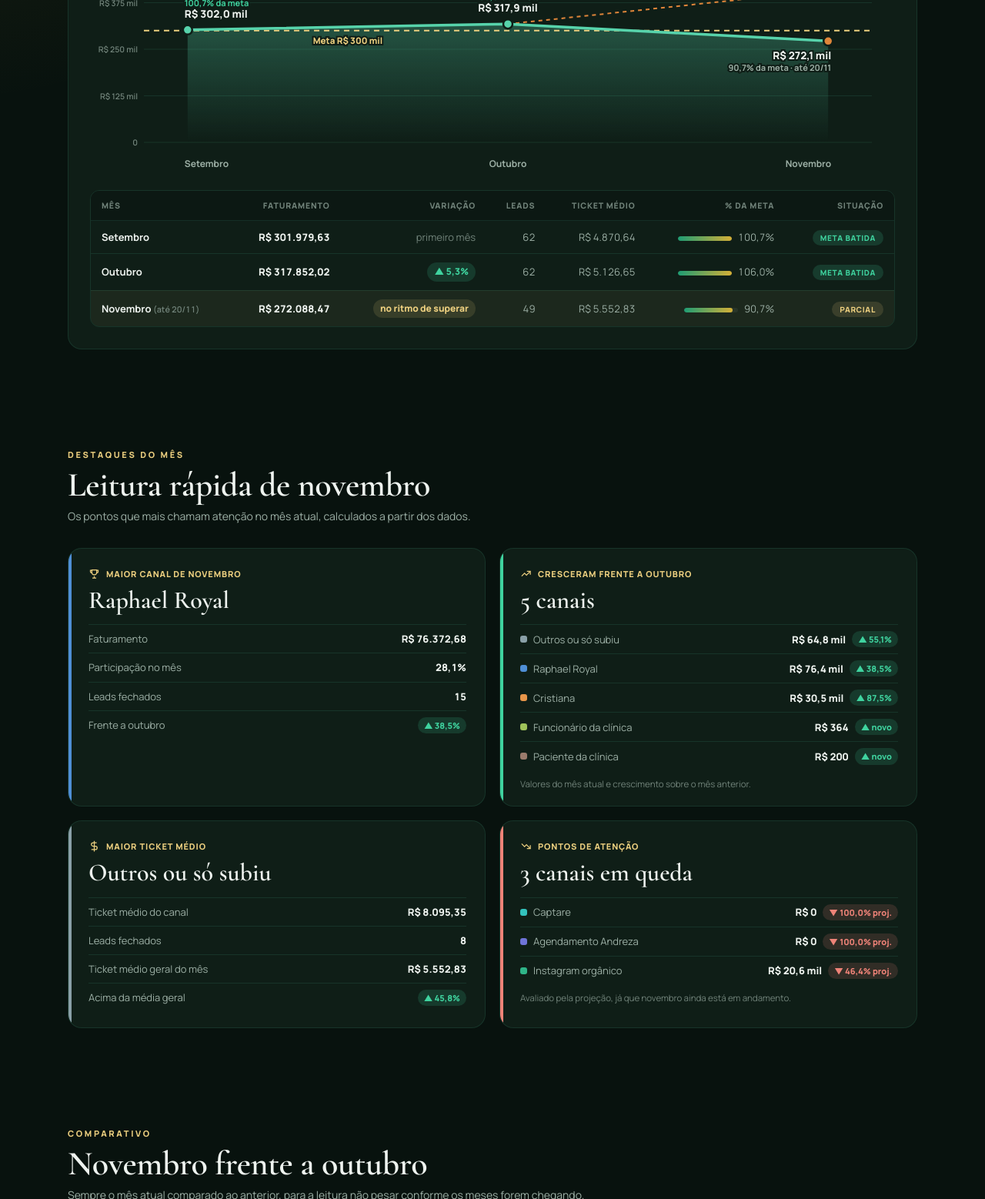
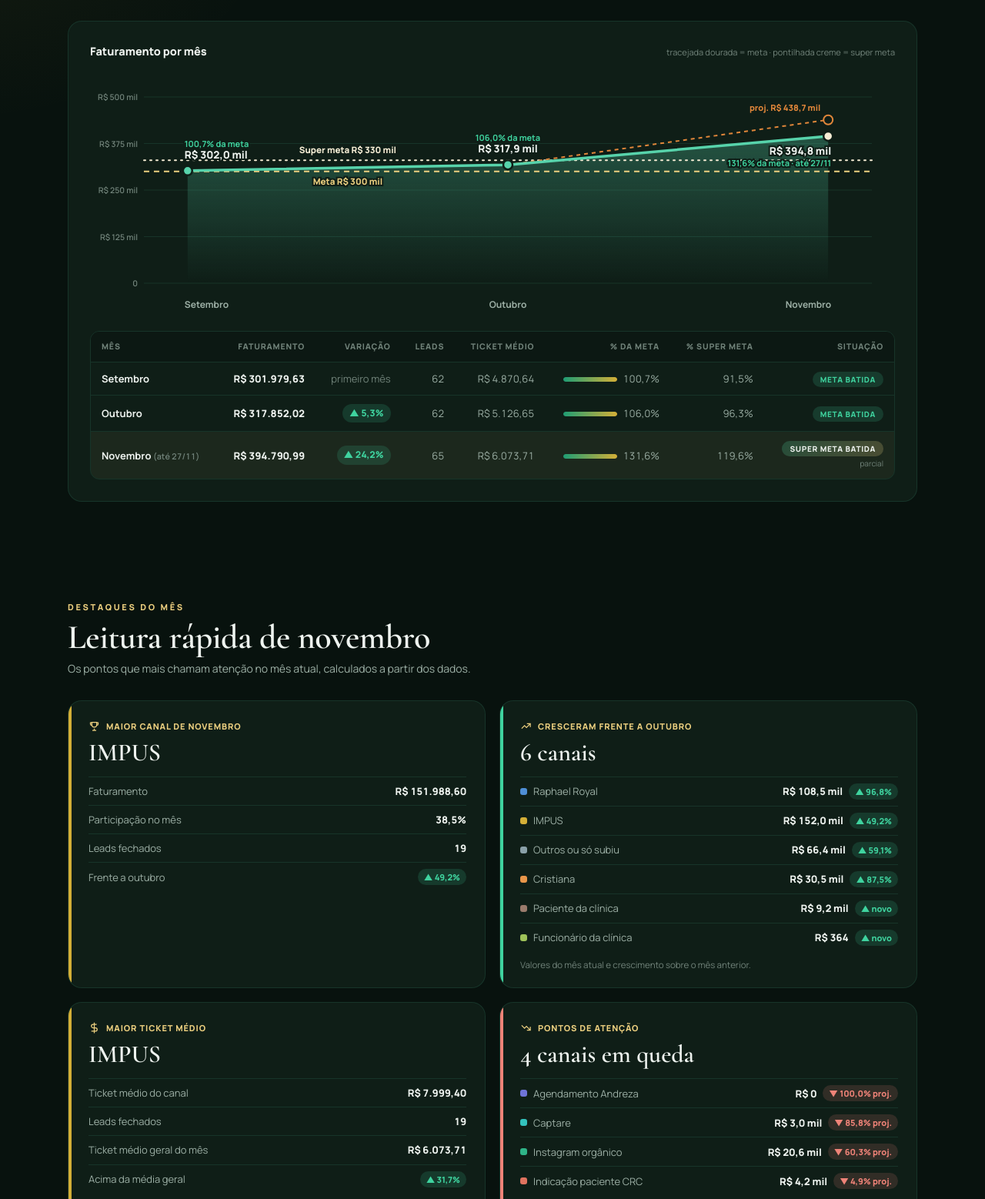
Before and after one commit to ricardotaira7/Royal-Dashbord-Faturamento, a plain HTML site: page index.html in a window 1280 px wide. Shown: the part 628-2186 px from the top of the page at 77% size. Drawn offline with nearby package versions, Linux system fonts and the light colour scheme.

Commit message:
Revise lead metrics and projections for November
Updated lead data and metrics for November, adjusted projections and meta calculations.

```diff
--- a/index.html
+++ b/index.html
@@ -349,6 +349,17 @@ h1,h2,h3{font-family:'Cormorant Garamond',serif}
 .cm .row b{text-align:right;font-variant-numeric:tabular-nums}
 .cm .nums{display:flex;justify-content:space-between;font-size:12px;color:var(--text-dim);margin-top:8px;gap:8px;flex-wrap:wrap}
 .cm .nums b{color:var(--accent)}
+.cm .bar.mk{position:relative;overflow:visible}
+.cm .bar.mk em{position:absolute;top:-4px;bottom:-4px;width:2px;margin-left:-1px;background:var(--gold);border-radius:2px}
+.cm .mrow{display:flex;justify-content:space-between;gap:10px;font-size:12.5px;color:var(--text-dim);margin-top:8px;padding-top:8px;border-top:1px solid var(--line-soft)}
+.tbl .stp{display:block;font-size:10px;color:var(--text-faint);margin-top:3px;text-align:inherit}
+.cm .mrow .ok{color:var(--brand);font-weight:700}
+.cm .mrow b{color:var(--accent)}
+.hero .recb{display:flex;align-items:center;gap:14px;flex-wrap:wrap;margin-top:18px;padding:14px 18px;border-radius:var(--radius);border:1px solid color-mix(in srgb,var(--gold) 55%,transparent);background:linear-gradient(100deg,color-mix(in srgb,var(--gold) 16%,transparent),color-mix(in srgb,var(--brand) 8%,transparent));max-width:860px;animation:rise 1.2s var(--ease) both}
+.hero .recb:empty{display:none}
+.hero .recb .tr{color:var(--gold);line-height:0}
+.hero .recb strong{display:block;font-size:12px;letter-spacing:.12em;text-transform:uppercase;color:var(--gold)}
+.hero .recb span{font-size:14px;color:var(--text)}
 @media(max-width:760px){.cmeta{grid-template-columns:1fr}}
 .bl{display:flex;flex-direction:column;gap:14px}
 .bl-row{display:grid;grid-template-columns:180px 1fr 150px;gap:14px;align-items:center}
@@ -408,6 +419,7 @@ h1,h2,h3{font-family:'Cormorant Garamond',serif}
   </div>
   <h1>Faturamento de Leads <em>mês a mês</em></h1>
   <p class="sub" id="heroSub"></p>
+  <div class="recb" id="heroRec"></div>
 </section>
 
 <!-- 1. EVOLUÇÃO DOS MESES -->
@@ -539,27 +551,27 @@ const META_MES=300000, SUPER_MES=330000, ANO=2026;
 const MESES=[
   {k:'set', nome:'Setembro', abr:'Set', cor:'--c-set', dias:30, apurados:30},
   {k:'out', nome:'Outubro',  abr:'Out', cor:'--c-out', dias:31, apurados:31, corte:'31/10'},
-  {k:'nov', nome:'Novembro', abr:'Nov', cor:'--c-nov', dias:30, apurados:20, corte:'20/11'}
+  {k:'nov', nome:'Novembro', abr:'Nov', cor:'--c-nov', dias:30, apurados:27, corte:'27/11'}
 ];
 /* Cristiana reúne "Agendamento Cristiana" (setembro) e "Indicação Cristiana" (outubro em diante).
    "Indicação de paciente" = Indicação paciente CRC. semConv = fora da taxa de conversão. */
 const ORIGENS=[
-  {k:'IMPUS',                  c:'--o-impus',     m:{set:{v:83849.96,q:14}, out:{v:101837.07,q:16}, nov:{v:75061.58,q:12}}, cp:{out:40,nov:40}},
-  {k:'Instagram orgânico',     c:'--o-org', hl:1, m:{set:{v:64483.81,q:12}, out:{v:57666.50,q:9},   nov:{v:20621.38,q:5}},  cp:{out:18,nov:13}},
-  {k:'Raphael Royal',          c:'--o-raphael',   m:{set:{v:40586.74,q:11}, out:{v:55136.42,q:10},  nov:{v:76372.68,q:15}}, cp:{out:34,nov:36}},
+  {k:'IMPUS',                  c:'--o-impus',     m:{set:{v:83849.96,q:14}, out:{v:101837.07,q:16}, nov:{v:151988.60,q:19}}, cp:{out:40,nov:53}},
+  {k:'Instagram orgânico',     c:'--o-org', hl:1, m:{set:{v:64483.81,q:12}, out:{v:57666.50,q:9},   nov:{v:20621.38,q:5}},  cp:{out:18,nov:22}},
+  {k:'Raphael Royal',          c:'--o-raphael',   m:{set:{v:40586.74,q:11}, out:{v:55136.42,q:10},  nov:{v:108488.18,q:21}}, cp:{out:34,nov:61}},
   {k:'Google site',            c:'--o-google',    m:{set:{v:27952.10,q:2},  out:{v:0,q:0},          nov:{v:0,q:0}},        cp:{out:5,nov:0}},
-  {k:'Outros ou só subiu',     c:'--o-outros',    m:{set:{v:24059.70,q:8},  out:{v:41744.62,q:10},  nov:{v:64762.83,q:8}},  cp:{out:1,nov:0}, semConv:1},
-  {k:'Indicação paciente CRC', c:'--o-crc',       m:{set:{v:21855.00,q:2},  out:{v:4928.40,q:1},    nov:{v:4219.00,q:1}},  cp:{out:6,nov:6}},
-  {k:'Captare',                c:'--o-captare',   m:{set:{v:19364.72,q:5},  out:{v:23475.70,q:4},   nov:{v:0,q:0}},        cp:{out:6,nov:2}},
+  {k:'Outros ou só subiu',     c:'--o-outros',    m:{set:{v:24059.70,q:8},  out:{v:41744.62,q:10},  nov:{v:66422.83,q:9}},  cp:{out:1,nov:1}, semConv:1},
+  {k:'Indicação paciente CRC', c:'--o-crc',       m:{set:{v:21855.00,q:2},  out:{v:4928.40,q:1},    nov:{v:4219.00,q:1}},  cp:{out:6,nov:8}},
+  {k:'Captare',                c:'--o-captare',   m:{set:{v:19364.72,q:5},  out:{v:23475.70,q:4},   nov:{v:3000.00,q:1}},  cp:{out:6,nov:3}},
   {k:'Cristiana',              c:'--o-cristiana', m:{set:{v:17482.60,q:5},  out:{v:16263.31,q:9},   nov:{v:30487.00,q:6}}},
   {k:'Agendamento Andreza',    c:'--o-andreza',   m:{set:{v:2000.00,q:2},   out:{v:16800.00,q:3},   nov:{v:0,q:0}}},
   {k:'Indicação Doutor Caio',  c:'--o-caio',      m:{set:{v:345.00,q:1},    out:{v:0,q:0},          nov:{v:0,q:0}}},
   {k:'Funcionário da clínica', c:'--o-func',     m:{nov:{v:364.00,q:1}}},
-  {k:'Paciente da clínica',    c:'--o-pac',      m:{nov:{v:200.00,q:1}}},
+  {k:'Paciente da clínica',    c:'--o-pac',      m:{nov:{v:9200.00,q:2}}},
 ];
-const FDS={out:{n:19,resp:'Verônica Cristina'},nov:{n:22,resp:'Verônica Cristina'}};
-const CMETA={nov:120}; /* meta mensal de comparecimentos */
-const CRC={nov:[['Juliana',47],['Alisson',28]]}; /* comparecimentos por atendente do CRC */ /* comparecimentos agendados para finais de semana */
+const FDS={out:{n:19,resp:'Verônica Cristina'},nov:{n:35,resp:'Verônica Cristina'}};
+const CMETA={nov:[120,141]}; /* meta mensal de comparecimentos */
+const CRC={nov:[['Juliana',66],['Alisson',45],['Verônica',2]]}; /* comparecimentos por atendente do CRC */ /* comparecimentos agendados para finais de semana */
 
 /* ==================== DERIVADOS ==================== */
 const M=Object.fromEntries(MESES.map(m=>[m.k,m]));
@@ -717,7 +729,7 @@ function fatLine(){
 function mesTable(){
   const rows=MESES.map((m,i)=>{
     const v=totV(m.k),q=totQ(m.k),tk=q?v/q:0,pm=v/META_MES*100,p=isParc(m),prev=i?MESES[i-1]:null;
-    const st=p?'<span class="st parc">Parcial</span>':(v>=SUPER_MES?'<span class="st sup">Super meta batida</span>':(pm>=100?'<span class="st ok">Meta batida</span>':'<span class="st nok">Abaixo da meta</span>'));
+    const st=p?(v>=SUPER_MES?'<span class="st sup">Super meta batida</span><small class="stp">parcial</small>':pm>=100?'<span class="st ok">Meta batida</span><small class="stp">parcial</small>':'<span class="st parc">Parcial</span>'):(v>=SUPER_MES?'<span class="st sup">Super meta batida</span>':(pm>=100?'<span class="st ok">Meta batida</span>':'<span class="st nok">Abaixo da meta</span>'));
     const vr=prev?chip(totV(prev.k),v,p,projV(m.k)):'<span style="color:var(--text-faint)">primeiro mês</span>';
     return `<tr class="${m===ATUAL?'cur':''}"><td class="m">${m.nome}${p?` <small style="color:var(--text-faint);font-weight:600">(até ${m.corte})</small>`:''}</td><td><b>${brl(v)}</b></td><td>${vr}</td><td>${nf0(q)}</td><td>${brl(tk)}</td><td><span class="minibar"><i style="width:${Math.min(pm,100).toFixed(1)}%"></i></span>${pct(pm)}</td>${SUP_ON?`<td>${pct(v/SUPER_MES*100)}</td>`:''}<td>${st}</td></tr>`;
   }).join('');
@@ -842,10 +854,14 @@ function renderTexts(){
   const corte=isParc(ATUAL)?` · ${low(ATUAL.nome)} parcial, dados até ${ATUAL.corte}/${ANO}`:'';
   $('heroDt').textContent=`${periodo} de ${ANO}${corte}`;
   const batidas=MESES.filter(m=>!isParc(m)&&totV(m.k)>=META_MES).length, fech=MESES.filter(m=>!isParc(m)).length;
-  const sups=MESES.filter(m=>!isParc(m)&&totV(m.k)>=SUPER_MES).length;
-  let sub=`Evolução do faturamento por origem do lead. Meta mensal de R$ 300 mil, batida em ${batidas} de ${fech} ${fech===1?'mês fechado':'meses fechados'}${SUP_ON?`; super meta de R$ 330 mil batida em ${sups}`:''}. `;
+  const sups=MESES.filter(m=>totV(m.k)>=SUPER_MES).length;
+  let sub=`Evolução do faturamento por origem do lead. Meta mensal de R$ 300 mil, batida em ${batidas} de ${fech} ${fech===1?'mês fechado':'meses fechados'}${SUP_ON?`; super meta de R$ 330 mil alcançada em ${joinPt(MESES.filter(m=>totV(m.k)>=SUPER_MES).map(m=>low(m.nome)))}`:''}. `;
   sub+=isParc(ATUAL)?(POUCOS(ATUAL)?`${ATUAL.nome} começou com ${brl(totV(ATUAL.k))} em ${ATUAL.apurados} dias (${pct(totV(ATUAL.k)/META_MES*100)} da meta).`:`${ATUAL.nome} segue em andamento, com projeção de ${milK(projV(ATUAL.k))}.`):`${ATUAL.nome} fechou em ${brl(totV(ATUAL.k))}, ${pct(totV(ATUAL.k)/META_MES*100)} da meta.`;
   $('heroSub').textContent=sub;
+  { const prev=MESES.slice(0,-1); let h='';
+    if(prev.length){ const best=prev.reduce((a,m)=>totV(m.k)>totV(a.k)?m:a), at=totV(ATUAL.k), bv=totV(best.k);
+      if(at>bv){ h=`<div class="tr" aria-hidden="true"><svg viewBox="0 0 24 24" width="30" height="30" fill="none" stroke="currentColor" stroke-width="1.8" stroke-linecap="round" stroke-linejoin="round"><path d="M8 21h8M12 17v4M7 4h10v5a5 5 0 0 1-10 0V4z"/><path d="M17 5h3v2a3 3 0 0 1-3 3M7 5H4v2a3 3 0 0 0 3 3"/></svg></div><div><strong>Recorde de faturamento</strong><span>${ATUAL.nome} é o melhor mês da série: ${brl(at)}${isParc(ATUAL)?` até ${ATUAL.corte}`:''}, ${pct((at/bv-1)*100)} acima do recorde anterior (${low(best.nome)}, ${brl(bv)})${at>=SUPER_MES?', com a super meta de R$ 330 mil batida':at>=META_MES?', com a meta batida':''}.</span></div>`; } }
+    $('heroRec').innerHTML=h; }
   $('fatRec').textContent=SUP_ON?'tracejada dourada = meta · pontilhada creme = super meta':'linha dourada = meta';
   $('colsRec').textContent=SUP_ON?'meta e super meta':'com linha de meta';
   $('metaH2').textContent=SUP_ON?'Meta e super meta':'Atingimento da meta';
@@ -947,7 +963,7 @@ function gauge(){
   const [mx1,my1]=rp(R-sw/2-4,fMeta),[mx2,my2]=rp(R+sw/2+6,fMeta);
   const fSup=SUPER_MES/META_MES*100/sc,[sx1,sy1]=rp(R-sw/2-4,fSup),[sx2,sy2]=rp(R+sw/2+6,fSup),[stx,sty]=rp(R+sw/2+20,fSup);
   let pj='';
-  if(p&&!POUCOS(M[mk])){const fp=Math.min(projV(mk)/META_MES*100,sc)/sc,[px1,py1]=rp(R-sw/2-2,fp),[px2,py2]=rp(R+sw/2+2,fp),[tx,ty]=rp(R+sw/2+16,fp);
+  if(p&&!POUCOS(M[mk])&&projV(mk)/META_MES*100<sc){const fp=Math.min(projV(mk)/META_MES*100,sc)/sc,[px1,py1]=rp(R-sw/2-2,fp),[px2,py2]=rp(R+sw/2+2,fp),[tx,ty]=rp(R+sw/2+16,fp);
     pj=`<line x1="${px1.toFixed(1)}" y1="${py1.toFixed(1)}" x2="${px2.toFixed(1)}" y2="${py2.toFixed(1)}" stroke="${cssv('--c-out')}" stroke-width="3" stroke-linecap="round"/><text x="${tx.toFixed(1)}" y="${(ty-2).toFixed(1)}" text-anchor="middle" fill="${cssv('--c-out')}" font-size="11" font-weight="800" font-family="${FONT}">Projeção</text>`;}
   el.innerHTML=`<svg viewBox="0 0 ${W} ${H}" role="img" aria-label="Medidor de meta: ${pct(pm)}">
     <defs><linearGradient id="gg-${mk}" x1="0" y1="0" x2="1" y2="0"><stop offset="0" stop-color="${cssv('--green')}"/><stop offset="1" stop-color="${cssv('--gold')}"/></linearGradient></defs>
@@ -991,15 +1007,15 @@ function metaMonth(){
 }
 function renderRitmo(){
   const box=$('ritmoBox'), m=ATUAL, tv=totV(m.k), D=m.dias;
-  const row=(lab,v,mx,col)=>`<div class="mm-row"><div class="lbl">${lab}</div><div class="mm-wrap"><div class="mm-track"><div class="mm-fill" style="--w:${(v/mx*100).toFixed(1)}%;background:${col}"></div></div></div><div class="mm-val">${milK1(v)}/dia</div></div>`;
+  const row=(lab,v,mx,col,ok)=>`<div class="mm-row"><div class="lbl">${lab}</div><div class="mm-wrap"><div class="mm-track"><div class="mm-fill" style="--w:${ok?0:(v/mx*100).toFixed(1)}%;background:${col}"></div></div></div><div class="mm-val"${ok?' style="color:var(--brand)"':''}>${ok?'✓ batida':milK1(v)+'/dia'}</div></div>`;
   if(isParc(m)){
     const d=m.apurados,rest=D-d,media=tv/d,necM=rest>0?Math.max(0,META_MES-tv)/rest:0,necS=rest>0?Math.max(0,SUPER_MES-tv)/rest:0,proj=projV(m.k),mx=Math.max(media,necM,SUP_ON?necS:0);
-    const msg=!SUP_ON?(media>=necM?'O ritmo atual já é suficiente para bater a meta.':`Para bater a meta, o ritmo diário precisa subir <b>${pct((necM/media-1)*100)}</b>.`):media>=necS?'O ritmo atual já é suficiente para bater a meta e a super meta.':(media>=necM?`O ritmo atual bate a meta; para a super meta, precisa subir <b>${pct((necS/media-1)*100)}</b>.`:`Para a meta, o ritmo diário precisa subir <b>${pct((necM/media-1)*100)}</b>; para a super meta, <b>${pct((necS/media-1)*100)}</b>.`);
+    const msg=(SUP_ON&&tv>=SUPER_MES)?`Meta e super meta já batidas, com ${rest} ${rest===1?'dia':'dias'} de antecedência; os dias restantes ampliam o recorde.`+'\u0000':tv>=META_MES?`Meta já batida, com ${rest} ${rest===1?'dia':'dias'} de antecedência.`:!SUP_ON?(media>=necM?'O ritmo atual já é suficiente para bater a meta.':`Para bater a meta, o ritmo diário precisa subir <b>${pct((necM/media-1)*100)}</b>.`):media>=necS?'O ritmo atual já é suficiente para bater a meta e a super meta.':(media>=necM?`O ritmo atual bate a meta; para a super meta, precisa subir <b>${pct((necS/media-1)*100)}</b>.`:`Para a meta, o ritmo diário precisa subir <b>${pct((necM/media-1)*100)}</b>; para a super meta, <b>${pct((necS/media-1)*100)}</b>.`);
     box.innerHTML=`<h4>Ritmo de ${low(m.nome)} <small>dados até ${m.corte}/${ANO}</small></h4>
       <div class="rgrid"><div class="rst"><div class="l">Dias apurados</div><div class="v g">${d} de ${D}</div><div class="s">${rest} dias restantes</div></div>
       <div class="rst"><div class="l">Projeção do mês</div><div class="v">${brl(proj)}</div><div class="s">${POUCOS(m)?'estimativa inicial, ainda instável':pct(proj/META_MES*100)+' da meta'}</div></div></div>
-      <div class="metamonth rbars">${row('Atual',media,mx,cssv(m.cor))}${row('Meta',necM,mx,cssv('--gold'))}${SUP_ON?row('Super meta',necS,mx,cssv('--c-super')):''}</div>
-      <div class="rmsg">${msg} Ritmo necessário calculado sobre os ${rest} dias restantes.${POUCOS(m)?` Com só ${d} dias, a média ainda oscila bastante.`:''}</div>`;
+      <div class="metamonth rbars">${row('Atual',media,mx,cssv(m.cor))}${row('Meta',necM,mx,cssv('--gold'),tv>=META_MES)}${SUP_ON?row('Super meta',necS,mx,cssv('--c-super'),tv>=SUPER_MES):''}</div>
+      <div class="rmsg">${msg.replace('\u0000','')}${tv>=META_MES?'':` Ritmo necessário calculado sobre os ${rest} dias restantes.`}${POUCOS(m)?` Com só ${d} dias, a média ainda oscila bastante.`:''}</div>`;
   }else{
     const media=tv/D,necM=META_MES/D,necS=SUPER_MES/D,mx=Math.max(media,necM,SUP_ON?necS:0);
     box.innerHTML=`<h4>Ritmo de ${low(m.nome)} <small>mês completo, ${D} dias</small></h4>
@@ -1035,7 +1051,10 @@ function renderConv(){
   const ks=[{i:I.c,l:'Comparecimentos',v:nf0(totC),s:`em ${track.length} canais de origem`},{i:I.f,l:'Fecharam',v:nf0(fC),g:1,s:`de ${nf0(cC)} comparecimentos nos canais com taxa`},{i:I.t,l:'Taxa de conversão',v:pct(tx),g:1,s:'fechamentos ÷ comparecimentos'}];
   if(fds)ks.push({i:I.w,l:'Finais de semana',v:nf0(fds.n),s:`comparecimentos agendados por ${fds.resp}`});
   { const mt=CMETA[k], crc=CRC[k]; let h='';
-    if(mt){const p=totC/mt*100; h+=`<div class="cm"><h4>Meta de comparecimentos <span>${mm.nome}${isParc(mm)?' (parcial)':''}</span></h4><div class="bar"><i style="width:${Math.min(p,100)}%"></i></div><div class="nums"><span><b>${nf0(totC)}</b> de ${nf0(mt)} (${pct(p)})</span><span>${totC>=mt?'meta atingida':`faltam <b>${nf0(mt-totC)}</b>`}</span></div></div>`;}
+    if(mt){const ms=[].concat(mt), top=Math.max(ms[ms.length-1],totC), w=Math.min(totC/top*100,100);
+      const marks=ms.map((v,i)=>`<em style="left:${v/top*100}%" title="${i+1}ª meta: ${nf0(v)}"></em>`).join('');
+      const lin=ms.map((v,i)=>`<div class="mrow"><span>${ms.length>1?(i+1)+'ª meta':'Meta'} · ${nf0(v)}</span><span class="${totC>=v?'ok':''}">${totC>=v?'✓ batida ('+pct(totC/v*100)+')':`faltam <b>${nf0(v-totC)}</b> (${pct(totC/v*100)})`}</span></div>`).join('');
+      h+=`<div class="cm"><h4>${ms.length>1?'Metas':'Meta'} de comparecimentos <span>${mm.nome}${isParc(mm)?' (parcial)':''}</span></h4><div class="bar mk"><i style="width:${w}%"></i>${marks}</div><div class="nums"><span><b>${nf0(totC)}</b> comparecimentos</span></div>${lin}</div>`;}
     if(crc&&crc.length){const tt=crc.reduce((a,x)=>a+x[1],0), mx=Math.max(...crc.map(x=>x[1])); h+=`<div class="cm"><h4>Comparecimentos por atendente do CRC <span>total ${nf0(tt)}</span></h4>${crc.map(x=>`<div class="row"><span>${x[0]}</span><div class="bar"><i style="width:${x[1]/mx*100}%"></i></div><b>${nf0(x[1])}</b></div>`).join('')}</div>`;}
     $('convMeta').innerHTML=h; }
   $('convKpis').innerHTML=ks.map(x=>`<div class="ck"><div class="l">${x.i}${x.l}</div><div class="v${x.g?' g':''}">${x.v}</div><div class="s">${x.s}</div></div>`).join('');
```
